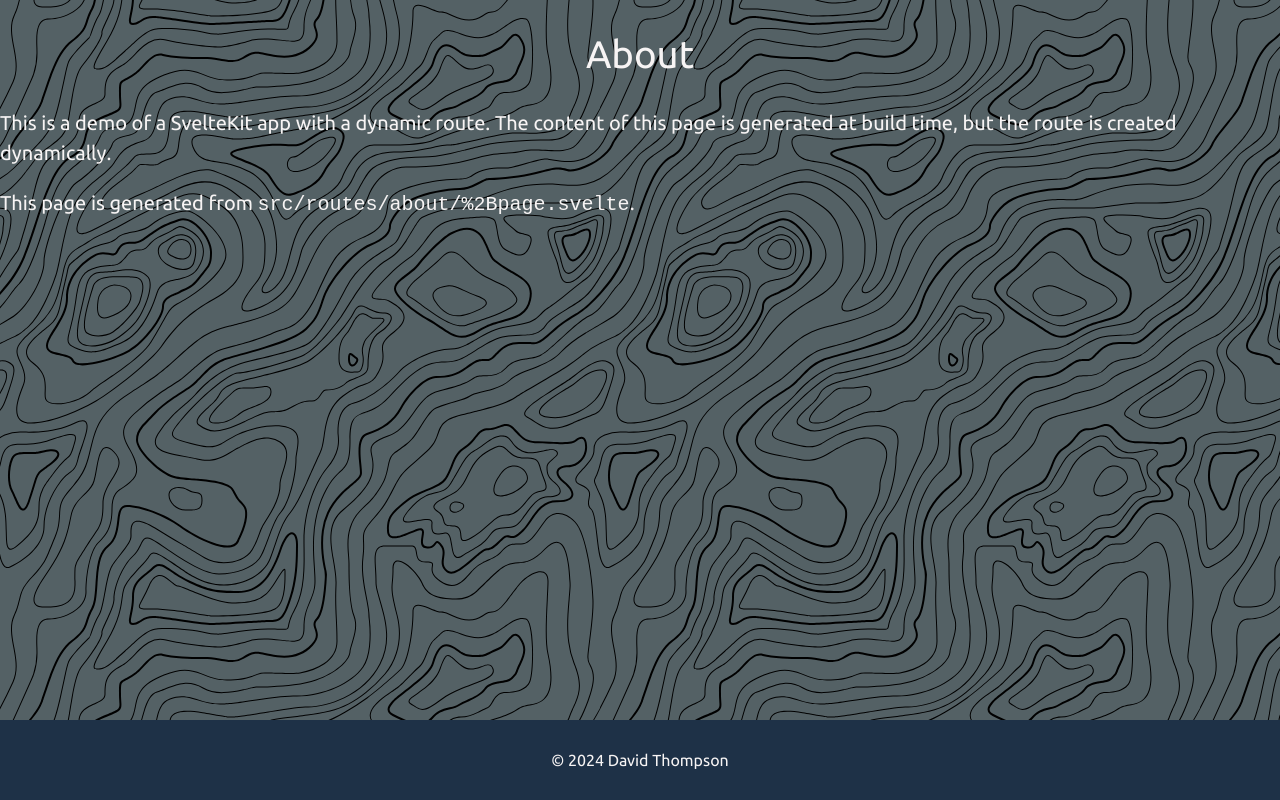
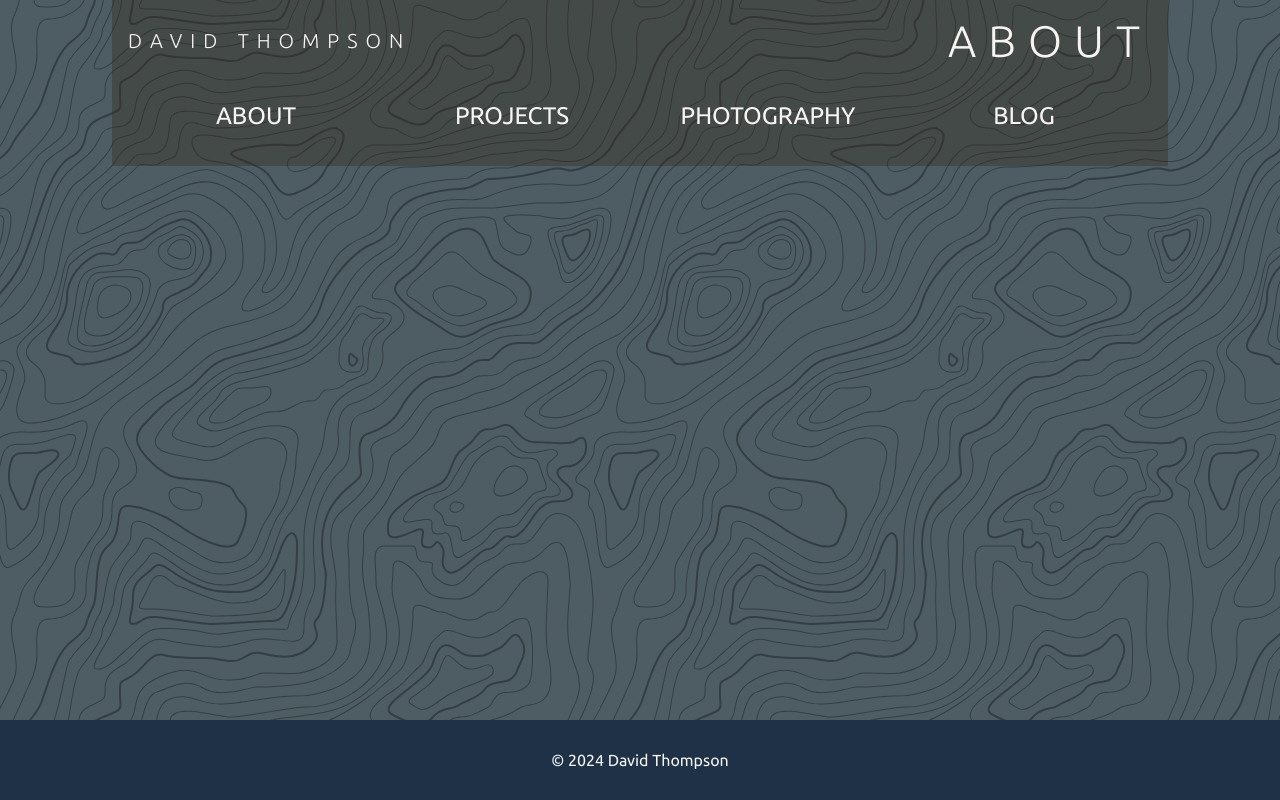
Before and after one commit to matkatd/portfolio, a SvelteKit app: page /about in a window 1280 px wide. Built offline with nearby package versions, Linux system fonts and the light colour scheme.

Commit message:
Feat: new nav bar for content pages

```diff
--- /dev/null
+++ b/src/lib/components/content-nav-bar.svelte
@@ -0,0 +1,98 @@
+<nav>
+  <ul>
+    <li><a class="animate after" href="/about">About</a></li>
+    <li><a class="animate after" href="/projects">Projects</a></li>
+    <li><a class="animate after" href="/photography">Photography</a></li>
+    <li><a class="animate after" href="/blog">Blog</a></li>
+  </ul>
+</nav>
+
+<style>
+  :root {
+    --color-text: rgb(247, 244, 244);
+    --color-text-hover: rgb(163, 255, 232);
+  }
+  nav {
+    display: flex;
+    flex-direction: column;
+    /* flex-wrap: wrap; */
+    justify-content: center;
+    align-items: center;
+    /* padding: 1rem; */
+    width: 100%;
+    max-width: 64rem;
+    margin: 0 auto;
+    overflow: hidden;
+  }
+
+  ul {
+    display: grid;
+    width: 100%;
+    grid-template-columns: repeat(auto-fit, minmax(10rem, 1fr));
+    justify-content: center;
+    justify-items: center;
+    list-style-type: none;
+    padding: 0;
+    li {
+      margin: 0;
+      min-width: 0;
+      text-align: center;
+      width: fit-content;
+      text-transform: uppercase;
+    }
+  }
+  a {
+    font-size: 1.5rem;
+  }
+
+  a,
+  a:visited,
+  a:hover,
+  a:active {
+    -webkit-backface-visibility: hidden;
+    backface-visibility: hidden;
+    position: relative;
+    transition: 0.5s color ease;
+    text-decoration: none;
+
+    color: var(--color-text);
+  }
+  a:hover {
+    color: var(--color-text-hover);
+    background-color: var(--color-theme-2) 70%;
+  }
+
+  a.after:after {
+    content: "";
+    transition: 0.5s all ease;
+    -webkit-backface-visibility: hidden;
+    backface-visibility: hidden;
+    position: absolute;
+    height: 3px;
+    height: 0.25rem;
+    width: 0;
+    background: var(--color-text-hover);
+    bottom: -0.25em;
+  }
+
+  a.animate:after {
+    left: 50%;
+    -webkit-transform: translateX(-50%);
+    transform: translateX(-50%);
+  }
+
+  a.after:hover:after {
+    width: 100%;
+  }
+
+  @media (max-width: 740px) {
+    ul {
+      grid-template-columns: 1fr 1fr;
+      width: auto;
+      gap: 1.25rem;
+      a {
+        font-size: 1.25rem;
+      }
+    }
+  }
+</style>
--- /dev/null
+++ b/src/routes/(content)/+layout.svelte
@@ -0,0 +1,59 @@
+<script lang="ts">
+  import ContentNavBar from "$lib/components/content-nav-bar.svelte";
+  import { page } from "$app/stores";
+</script>
+
+<header>
+  <div class="name-and-page">
+    <h1><a href="/">David Thompson</a></h1>
+    <h2>{$page.url.pathname.substring(1)}</h2>
+  </div>
+
+  <ContentNavBar />
+</header>
+
+<style>
+  header {
+    display: flex;
+    flex-direction: column;
+    justify-content: center;
+    align-items: center;
+    padding: 1rem;
+    margin: 0 auto;
+    max-width: 64rem;
+    width: 100%;
+    text-transform: uppercase;
+    background-color: rgba(53, 40, 23, 0.36);
+    .name-and-page {
+      display: flex;
+      flex-direction: row;
+      justify-content: space-between;
+      align-items: center;
+      width: 100%;
+      margin-bottom: 1rem;
+    }
+  }
+
+  a {
+    color: var(--color-text);
+    &:hover {
+      text-decoration: none;
+      color: var(--color-text-hover);
+      transition: 0.5s color ease;
+    }
+  }
+
+  h1 {
+    font-size: 1.25rem;
+    margin: 0;
+    letter-spacing: 0.5rem;
+    font-weight: 300;
+  }
+
+  h2 {
+    font-size: 2.75rem;
+    margin: 0;
+    letter-spacing: 0.75rem;
+    font-weight: 300;
+  }
+</style>
--- a/src/routes/+layout.svelte
+++ b/src/routes/+layout.svelte
@@ -18,7 +18,12 @@
     flex-direction: column;
     min-height: 100vh;
     background-color: var(--color-bg-0);
-    background-image: url("$lib/images/topography.svg");
+    background-image: linear-gradient(
+        90deg,
+        rgba(74, 91, 98, 0.6869748583026961) 0%,
+        rgba(74, 91, 98, 0.6869748583026961) 100%
+      ),
+      url("$lib/images/topography.svg");
     background-repeat: repeat;
   }
 
--- a/src/routes/+page.svelte
+++ b/src/routes/+page.svelte
@@ -104,9 +104,9 @@
     z-index: 100;
     background-image: linear-gradient(
       360deg,
-      rgba(64, 86, 96, 0.8029412448573179) 76%,
-      rgba(69, 89, 97, 0.8813726174063375) 82%,
-      rgba(74, 91, 98, 0.8869748583026961) 87%,
+      rgba(64, 86, 96, 0.6029412448573179) 76%,
+      rgba(69, 89, 97, 0.6813726174063375) 82%,
+      rgba(74, 91, 98, 0.6869748583026961) 87%,
       rgba(77, 93, 99, 0.9701961468181023) 91%,
       rgba(84, 97, 101, 1) 100%
     );
```
Also changed, not shown: src/routes/(content)/about/+page.svelte (renamed from src/routes/about/+page.svelte), src/routes/(content)/blog/+page.svelte (renamed from src/routes/blog/+page.svelte), src/routes/(content)/photography/+page.svelte (renamed from src/routes/photography/+page.svelte), src/routes/(content)/projects/+page.svelte (renamed from src/routes/projects/+page.svelte).
